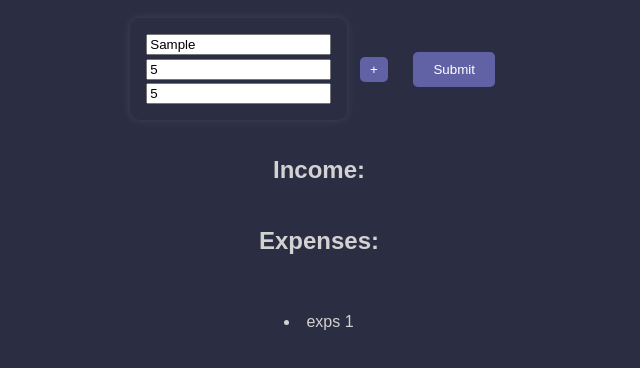
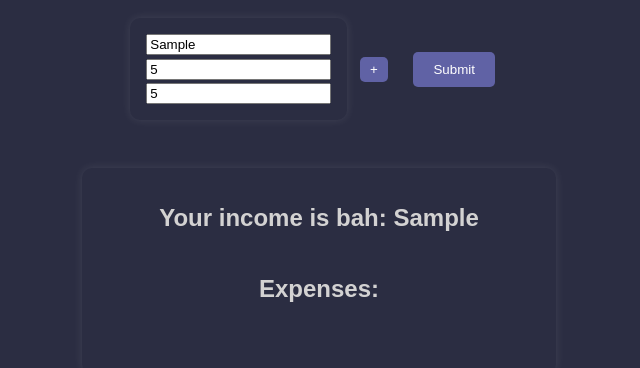
Before and after one commit to alimohseni99/budgetTracker, a website with bundled scripts: page frontend/src/index.html in a window 1280 px wide. Both pictures are taken after typing "Sample", "5", "5" into the empty fields and a click on the button "Submit". Shown: the part 64-432 px from the top of the page, without its empty margins (321-961 px from the left). Built offline with nearby package versions, Linux system fonts and the light colour scheme; files whose address does not match are found by name.

Commit message:
can update the income

```diff
--- a/frontend/src/index.html
+++ b/frontend/src/index.html
@@ -10,7 +10,7 @@
 
     <div class="container" id="container">
       <div class="form" id="form">
-        <input type="text" id="income" placeholder="Enter your income" />
+        <input type="nunber" id="income" placeholder="Enter your income" />
         <input type="number" class="expenses" placeholder="Enter amount" />
         <input type="number" class="expenses" placeholder="Enter amount" />
       </div>
@@ -19,10 +19,9 @@
     </div>
 
     <div class="expensesList" id="expenses">
-      <h2>Income:</h2>
+      <h2 id="userIncome">Income:</h2>
       <h2>Expenses:</h2>
       <ul id="expensesList"></ul>
-      <li>exps 1</li>
     </div>
   </body>
   <script src="../dist/index.js"></script>
--- a/frontend/src/index.ts
+++ b/frontend/src/index.ts
@@ -9,6 +9,10 @@ const div = document.getElementById("form") as HTMLDivElement;
 const submitButton = document.getElementById("submitBtn") as HTMLButtonElement;
 
 const income = document.getElementById("income") as HTMLInputElement;
+
+const totalOfExpenses: number[] = [];
+
+const userIncome = document.getElementById("userIncome") as HTMLInputElement;
 
 document.addEventListener("DOMContentLoaded", () => {
   if (addButton) {
@@ -25,8 +29,6 @@ document.addEventListener("DOMContentLoaded", () => {
 });
 
 async function sendBudget() {
-  const totalOfExpenses: number[] = [];
-
   //empty the array before adding new values
   totalOfExpenses.length = 0;
 
@@ -55,5 +57,8 @@ async function sendBudget() {
 }
 
 if (submitButton) {
-  submitButton.addEventListener("click", sendBudget);
+  submitButton.onclick = () => {
+    sendBudget();
+    userIncome.textContent = `Your income is bah: ${income.value}`;
+  };
 }
--- a/frontend/src/style.css
+++ b/frontend/src/style.css
@@ -45,11 +45,14 @@ h1 {
 }
 .expensesList {
   display: flex;
+  align-items: center;
   justify-content: center;
-  align-items: center;
   flex-direction: column;
   padding: 1rem;
   border-radius: 10px;
   gap: 0.2rem;
   color: #d3d2d2;
+  width: 35%;
+  box-shadow: 0 0 10px 0 rgba(255, 255, 255, 0.1);
+  margin: 3rem auto;
 }
```
